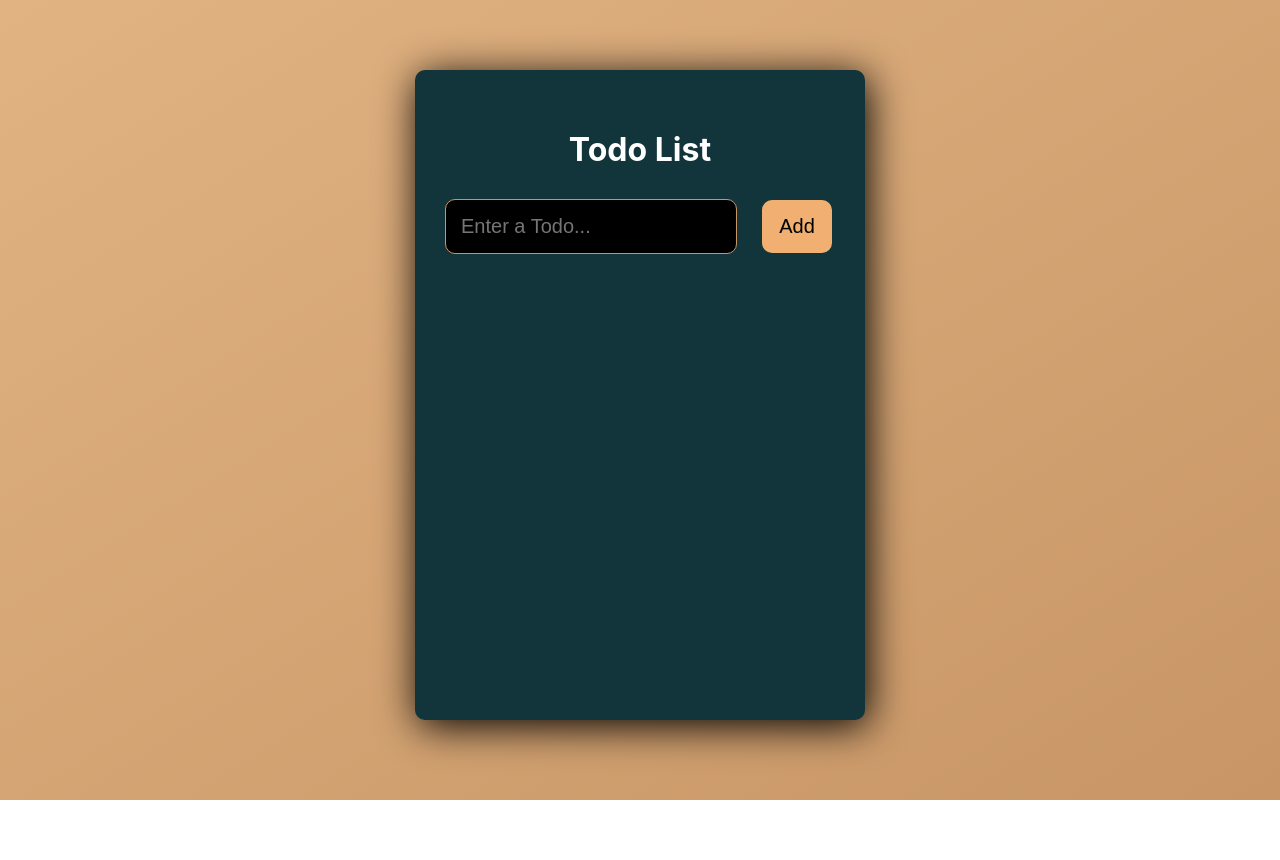
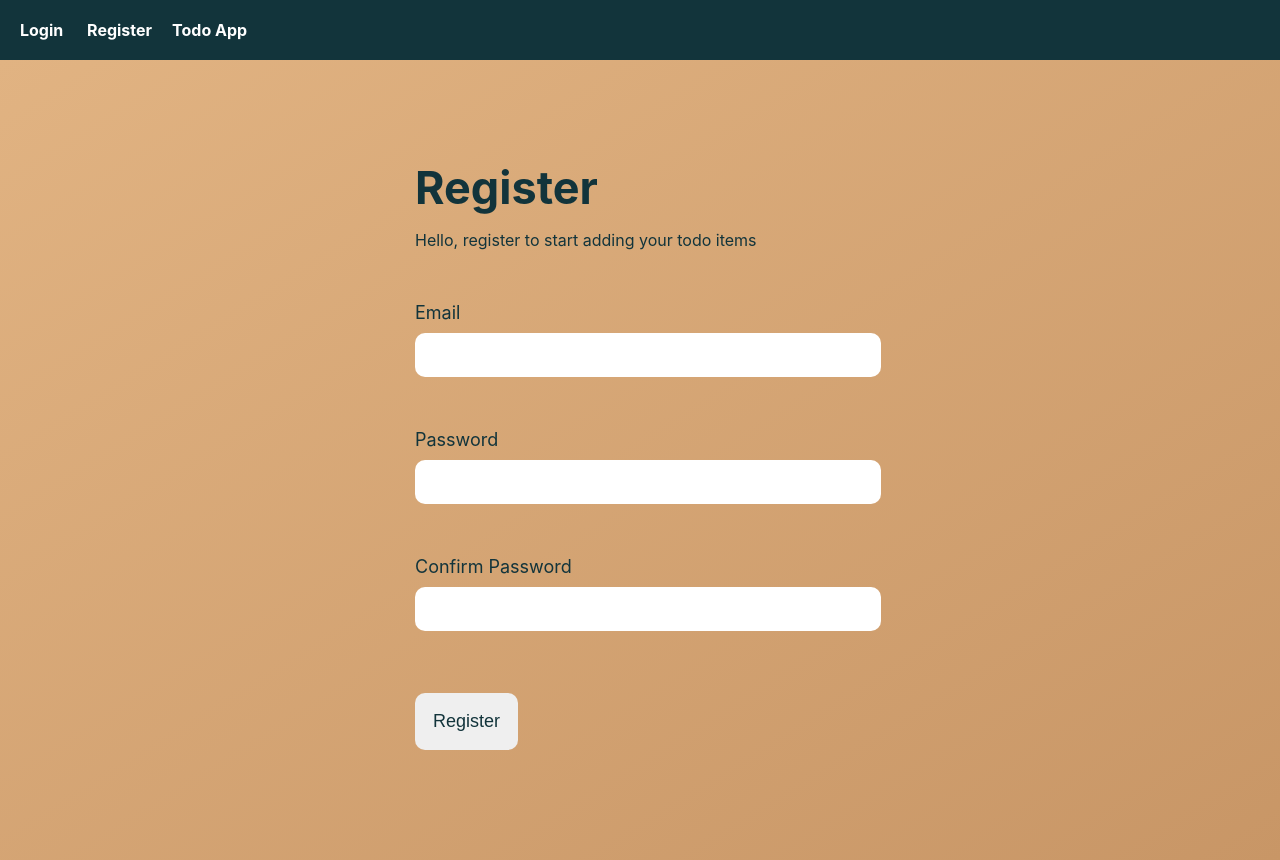
Before and after one commit to lorlahdey/women-techster-swd-weekly, a React (Create React App) app: page /register in a window 1280 px wide. Before the commit the page ends 800 px from the top, so only its background shows below. Built offline with nearby package versions, Linux system fonts and the light colour scheme.

Commit message:
this is the version 2 of the todo app

```diff
--- a/package.json
+++ b/package.json
@@ -8,6 +8,8 @@
     "@testing-library/user-event": "^12.8.3",
     "react": "^17.0.2",
     "react-dom": "^17.0.2",
+    "react-hook-form": "^7.9.0",
+    "react-router-dom": "^5.2.0",
     "react-scripts": "4.0.3",
     "uuid": "^8.3.2",
     "web-vitals": "^1.1.2"
--- a/src/App.css
+++ b/src/App.css
@@ -13,6 +13,7 @@
 }
 
 .app-wrapper {
+  margin-top: 25px;
   background-color: #12343b;
   min-width: 450px;
   min-height: 650px;
@@ -102,3 +103,56 @@
 input:focus, button:focus {
   outline: none;
 }
+
+
+.navbar {
+  background-color:#12343b;
+  padding: 20px;
+}
+.navbar .link{
+  text-decoration: none;
+  color: #fff;
+  font-weight: bold;
+  margin-right: 20px;
+}
+
+
+
+.form-container {
+  min-width: 450px;
+	display: flex;
+	flex-direction: column;
+	gap: 1rem;
+  color: #12343b;
+}
+.form-container h2{
+  margin-bottom: 15px;
+  font-size: 45px;
+  font-weight: bold;
+}
+ label{
+   display: inline-block;
+  margin-bottom: 10px;
+  font-size: 18px;
+
+}
+
+.form-container input{
+  /* margin-top: 15px; */
+	padding: 0.75rem 0.5rem;
+	font-family: inherit;
+	font-size: inherit;
+	border: none;
+	border-radius: 10px;
+  outline: none;
+	width: 100%;
+}
+
+.form-container button[type='submit'] {
+	margin: 10px auto;
+  padding: 18px;
+  border-radius: 10px;
+  border: none;
+  color: #12343b;
+  font-size: 18px;
+}
--- a/src/App.jsx
+++ b/src/App.jsx
@@ -1,46 +1,36 @@
+import { BrowserRouter, Switch, Route } from 'react-router-dom';
+import Navbar from './components/navbar';
+import TodoApp from './components/todoApp';
+import Login from './pages/Login';
+import Register from './pages/Register';
 import './App.css';
-import React, {useState} from 'react'
-import Form from './components/form';
-import Header from './components/Header.jsx';
-import TodosList from './components/TodosList';
+
 
 const App = () =>  {
 
-  const [input, setInput] = useState('');
-  const [todos, setTodos] = useState([]);
-  const [editTodo, setEditTodo] = useState(null);
 
   return (
-    <div className="container">
-      <div className="app-wrapper">
-        <div>
-          <Header />
-        </div>
+		<BrowserRouter>
 
-        <div>
-          <Form
-            input={input}
-            setInput={setInput}
-            todos={todos}
-            setTodos= {setTodos}
-            editTodo= {editTodo}
-            setEditTodo ={setEditTodo}
-          />
-        </div>
+				<Navbar />
 
-        <div>
-          <TodosList
-            todos={todos}
-            setTodos= {setTodos}
-            setEditTodo ={setEditTodo}
-          />
-        </div>
+				<Switch>
+					<Route path='/login'>
+						<Login />
+					</Route>
+					<Route path='/register'>
+						<Register />
+					</Route>
+					<Route path='/todo-app'>
+						<TodoApp />
+					</Route>
+					<Route>
+						<Login />
+					</Route>
+				</Switch>
 
-      </div>
-
-
-    </div>
-  );
+		</BrowserRouter>
+	);
 }
 
 export default App;
--- a/src/components/Header.jsx
+++ b/src/components/Header.jsx
@@ -3,7 +3,7 @@ import React from 'react'
 const Header = () => {
    return(
         <div className="header">
-            <h1>Todo List</h1>
+            <h1>My Todo List</h1>
         </div>
     )
 }
--- a/src/components/TodosList.jsx
+++ b/src/components/TodosList.jsx
@@ -10,7 +10,7 @@ const TodosList = ({todos, setTodos, setEditTodo}) => {
                 }
                 return item;
             })
-        )
+        );
     };
 // deleting a Todo list item
     const handleDelete =({id}) => {
--- a/src/components/form.jsx
+++ b/src/components/form.jsx
@@ -1,5 +1,5 @@
 import React, { useEffect} from 'react';
-import {v4 as uuidv4}  from "uuid";
+import { v4 as uuidv4 }  from "uuid";
 
 const Form = ({input, setInput, todos, setTodos, editTodo, setEditTodo}) => {
 
@@ -17,7 +17,7 @@ const Form = ({input, setInput, todos, setTodos, editTodo, setEditTodo}) => {
         } else {
             setInput("");
         }
-    }, [setInput,editTodo]);
+    }, [setInput, editTodo]);
 
     const onInputChange = (e) => {
         setInput(e.target.value);
@@ -26,7 +26,7 @@ const Form = ({input, setInput, todos, setTodos, editTodo, setEditTodo}) => {
         e.preventDefault();
         if(!editTodo) {
             setTodos([...todos, {id: uuidv4(), title: input, completed: false}]);
-            setInput('');
+            setInput("");
         } else {
             updateTodo(input, editTodo.id, editTodo.completed)
         }
--- /dev/null
+++ b/src/components/navbar.jsx
@@ -0,0 +1,15 @@
+import { Link } from 'react-router-dom';
+
+function Navbar() {
+
+	return (
+		<nav className='navbar'>
+            <Link className='link' to='/login'>Login </Link>
+            <Link className='link' to='/register'>Register</Link>
+            <Link className='link' to='/todo-app'>Todo App</Link>
+
+		</nav>
+	);
+}
+
+export default Navbar;
--- /dev/null
+++ b/src/components/todoApp.jsx
@@ -0,0 +1,45 @@
+import React, {useState} from 'react'
+import Form from './form';
+import Header from './Header.jsx';
+import TodosList from './TodosList';
+
+const TodoApp = () =>  {
+
+  const [input, setInput] = useState('');
+  const [todos, setTodos] = useState([]);
+  const [editTodo, setEditTodo] = useState(null);
+
+  return (
+    <div className="container">
+      <div className="app-wrapper">
+        <div>
+          <Header />
+        </div>
+
+        <div>
+          <Form
+            input={input}
+            setInput={setInput}
+            todos={todos}
+            setTodos= {setTodos}
+            editTodo= {editTodo}
+            setEditTodo ={setEditTodo}
+          />
+        </div>
+
+        <div>
+          <TodosList
+            todos={todos}
+            setTodos= {setTodos}
+            setEditTodo ={setEditTodo}
+          />
+        </div>
+
+      </div>
+
+
+    </div>
+  );
+}
+
+export default TodoApp;
--- a/src/pages/Login.jsx
+++ b/src/pages/Login.jsx
@@ -0,0 +1,89 @@
+import { useHistory } from 'react-router-dom';
+import { useForm } from 'react-hook-form';
+
+
+function Login() {
+
+
+	const { register, handleSubmit } = useForm();
+	const history = useHistory();
+
+	const loginHandler = ({ email, password }) => {
+
+		// create data to be sent to the api for validation
+		let userdata = {
+			email: email,
+			password: password,
+		};
+
+		fetch(
+			'https://user-manager-three.vercel.app/api/user/login',
+			{
+				method: 'POST',
+				headers: {
+					'content-type': 'application/json',
+				},
+				body: JSON.stringify(userdata),
+			}
+		)
+			.then(res => res.json())
+			.then(result => {
+				if (result.error) {
+					return alert(result.message);
+				}
+
+
+				history.push('/todo-app');
+			})
+			.catch(err => {
+				alert(
+					'Unable to complete request. Please try again after some time'
+				);
+				console.log({ err });
+			});
+	};
+
+	return (
+
+        <div className='container'>
+            <form className='form-container' onSubmit={handleSubmit(loginHandler)}>
+                <div>
+                    <h2>Login</h2>
+                    <span>Welcome back, Login to view your todo lists</span>
+                </div>
+                <br />
+                <div>
+                    <label htmlFor='email'>Email</label>
+                    <br />
+                    <input
+                        type='email'
+                        name='email'
+                        id='email'
+                        required
+                        {...register('email')}
+                    />
+                </div>
+                <br />
+                <div>
+                    <label htmlFor='password'>Password</label>
+                    <br />
+                    <input
+                        type='password'
+                        name='password'
+                        id='password'
+                        required
+                        {...register('password')}
+                    />
+                </div>
+                <br />
+                <div>
+                    <button className='btn' type='submit'>
+                        Login
+                    </button>
+                </div>
+            </form>
+        </div>
+	);
+}
+
+export default Login;
--- a/src/pages/Register.jsx
+++ b/src/pages/Register.jsx
@@ -0,0 +1,104 @@
+import { useForm } from 'react-hook-form';
+import { useHistory } from 'react-router-dom';
+
+
+
+function Register() {
+	const { register, handleSubmit } = useForm();
+	const history = useHistory();
+
+	const handleRegister = ({ email, password, confirmPassword }) => {
+		// check if the password and confirmPassword match
+		if (password !== confirmPassword) {
+			return alert(`passwords don't match`);
+		}
+
+		// send a request to register a
+		// new user
+		let newuser = {
+			email: email,
+			password: password,
+		};
+
+		fetch(
+			`https://user-manager-three.vercel.app/api/user/register`,
+			{
+				method: 'POST',
+				headers: {
+					'Content-type': 'application/json',
+				},
+				body: JSON.stringify(newuser), //always stringify objects
+			}
+		)
+			.then(res => res.json())
+			.then(result => {
+				if (result.error === true) {
+					return alert(result.message);
+				}
+
+				history.push('/todo-app');
+			})
+			.catch(err => {
+				console.log('this error occurred', err);
+				alert('an error occurred. Please try again later');
+			});
+	};
+
+	return (
+
+        <div className="container">
+            <form className='form-container' onSubmit={handleSubmit(handleRegister)}>
+                <div>
+                    <h2>Register</h2>
+                    <span>Hello, register to start adding your todo items</span>
+                </div>
+                <br />
+                <div>
+                    <label htmlFor='email'>Email</label>
+
+                    <input
+                        type='email'
+                        name='email'
+                        id='email'
+                        required
+                        {...register('email')}
+                    />
+                </div>
+                <br />
+                <div>
+                    <label htmlFor='password'>Password</label>
+
+                    <input
+                        type='password'
+                        name='password'
+                        id='password'
+                        required
+                        {...register('password')}
+                    />
+                </div>
+                <br />
+                <div>
+                    <label htmlFor='confirm-password'>
+                        Confirm Password
+                    </label>
+                    <br />
+                    <input
+                        type='password'
+                        name='confirm-password'
+                        id='confirm-password'
+                        required
+                        {...register('confirmPassword')}
+                    />
+                </div>
+                <br />
+                <div>
+                    <button type='submit' className='btn '>
+                        Register
+                    </button>
+                </div>
+            </form>
+        </div>
+	);
+}
+
+export default Register;
```
Also changed, not shown: src/styles/login.css (deleted), src/styles/register.css (deleted), 1 other file (tests, documents, lock files or other folders).
